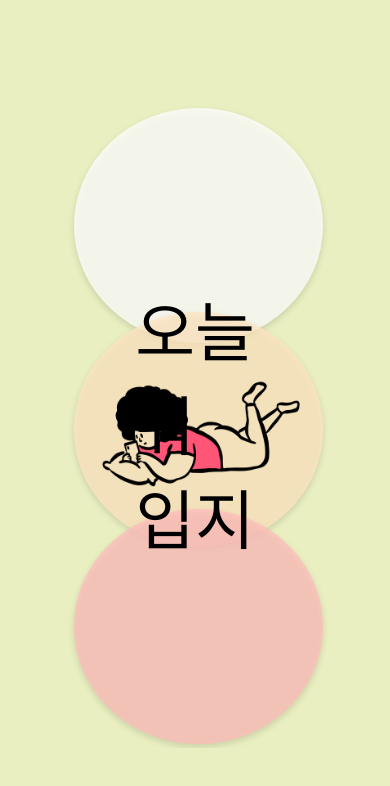
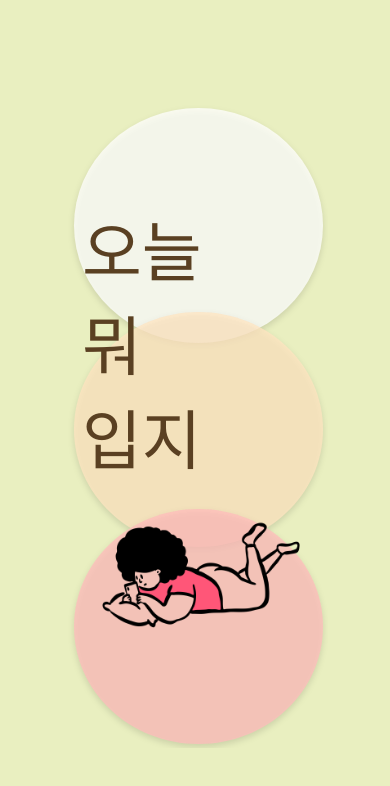
Before and after one commit to hapen7535/WeatherClothesApp, a React Native app: screen / in a window 390 px wide. Shown: the top 786 px of the page. Built offline with nearby package versions, Linux system fonts and the light colour scheme.

Commit message:
feat : 메인 화면 뷰 위치 변경

```diff
--- a/pages/main.js
+++ b/pages/main.js
@@ -8,8 +8,10 @@ export default function Main() {
         <SafeAreaView style={styles.background}>
             <StatusBar style="default" />
             <Image style={styles.circle} source={circles}/>
+            <View style={styles.settingPosition}>
+            <Text style={styles.maintext}>오늘{"\n"}뭐{"\n"}입지</Text>
             <Image style={styles.person} source={person}/>
-            <Text style={styles.maintext}>오늘{"\n"}뭐{"\n"}입지</Text>
+            </View>
         </SafeAreaView>
     )
 }
@@ -25,10 +27,14 @@ const styles= StyleSheet.create({
         position: "absolute",
     },
     person: {
-        position: "absolute",
+
     },
     maintext: {
         fontSize: 65,
         fontFamily: 'HSDuggobi',
+        color: "#5A4022",
+    },
+    settingPosition: {
+        flexDirection: "column",
     },
 })
```
Also changed, not shown: 3 other files (tests, documents, lock files or other folders).
